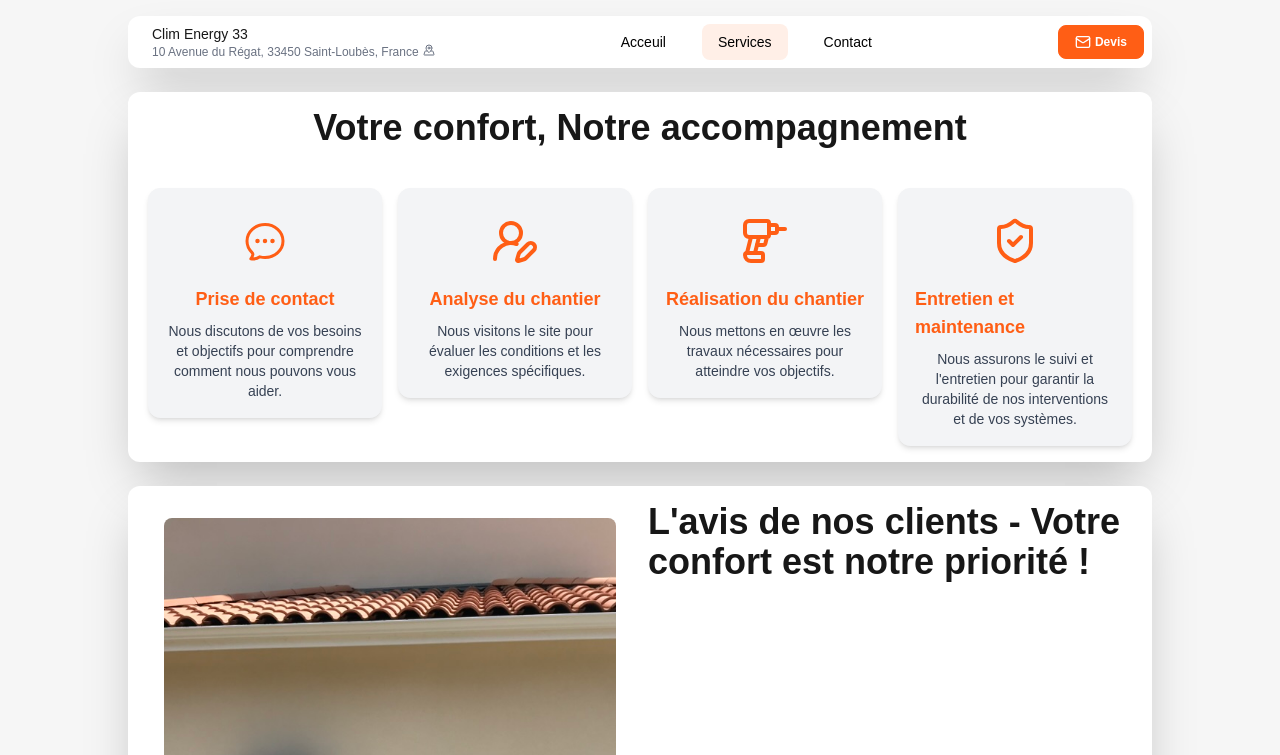
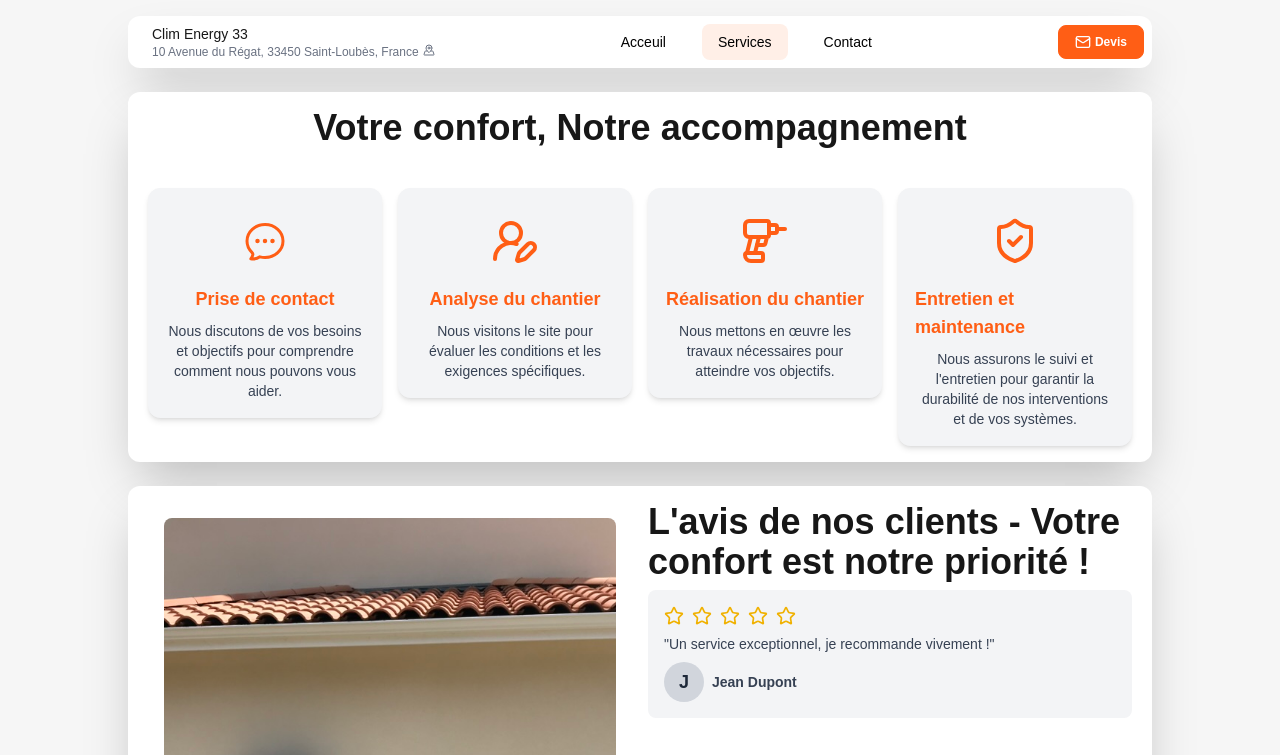
Before and after one commit to Matsuel/climenergy33, a Next.js app: page /services in a window 1280 px wide. Shown: the top 755 px of the page. Built offline with nearby package versions, Linux system fonts and the light colour scheme.

Commit message:
feat: ajout du composant Testimonial pour afficher les avis des clients

```diff
--- a/src/components/Sections/Testimonials.tsx
+++ b/src/components/Sections/Testimonials.tsx
@@ -1,5 +1,6 @@
 import Image from 'next/image'
 import React from 'react'
+import Testimonial from '../Testimonial'
 
 const Testimonials = () => {
     return (
@@ -17,9 +18,12 @@ const Testimonials = () => {
             </div>
             <div className='w-1/2 h-auto flex flex-col items-start justify-start gap-2'>
                 <h3 className='text-4xl font-bold'>L'avis de nos clients - Votre confort est notre priorité !</h3>
-                {/* <p className='text-sm text-gray-700'> */}
+                <Testimonial
+                    stars={5}
+                    text="Un service exceptionnel, je recommande vivement !"
+                    author="Jean Dupont"
+                />
             </div>
-
         </div>
     )
 }
--- /dev/null
+++ b/src/components/Testimonial.tsx
@@ -0,0 +1,50 @@
+import { Star } from 'lucide-react';
+import Image from 'next/image';
+import React from 'react'
+
+interface TestimonialProps {
+    stars: number;
+    text: string;
+    author: string;
+    image?: string;
+}
+
+const Testimonial = ({
+    image,
+    stars,
+    text,
+    author
+}: TestimonialProps) => {
+    return (
+        <div className='w-full h-auto flex flex-col items-start justify-start gap-2 p-4 bg-gray-100 rounded-lg'>
+            <div className='flex flex-row items-center justify-start gap-2'>
+                {[...Array(stars)].map((_, index) => (
+                    <Star
+                        key={index}
+                        className='text-yellow-500'
+                        size={20}
+                    />
+                ))}
+            </div>
+            <p className='text-sm text-gray-700'>"{text}"</p>
+            <div className='flex flex-row items-center justify-start gap-2'>
+                {image ? (
+                    <Image
+                        width={40}
+                        height={40}
+                        src={image}
+                        alt={author}
+                        className='w-10 h-10 rounded-full object-cover'
+                    />
+                ) : (
+                    <div className='w-10 h-10 rounded-full bg-gray-300 flex items-center justify-center'>
+                        <span className='text-lg font-bold text-gray-800'>{author.charAt(0)}</span>
+                    </div>
+                )}
+                <p className='text-sm text-gray-700 font-bold'>{author}</p>
+            </div>
+        </div>
+    )
+}
+
+export default Testimonial
```
